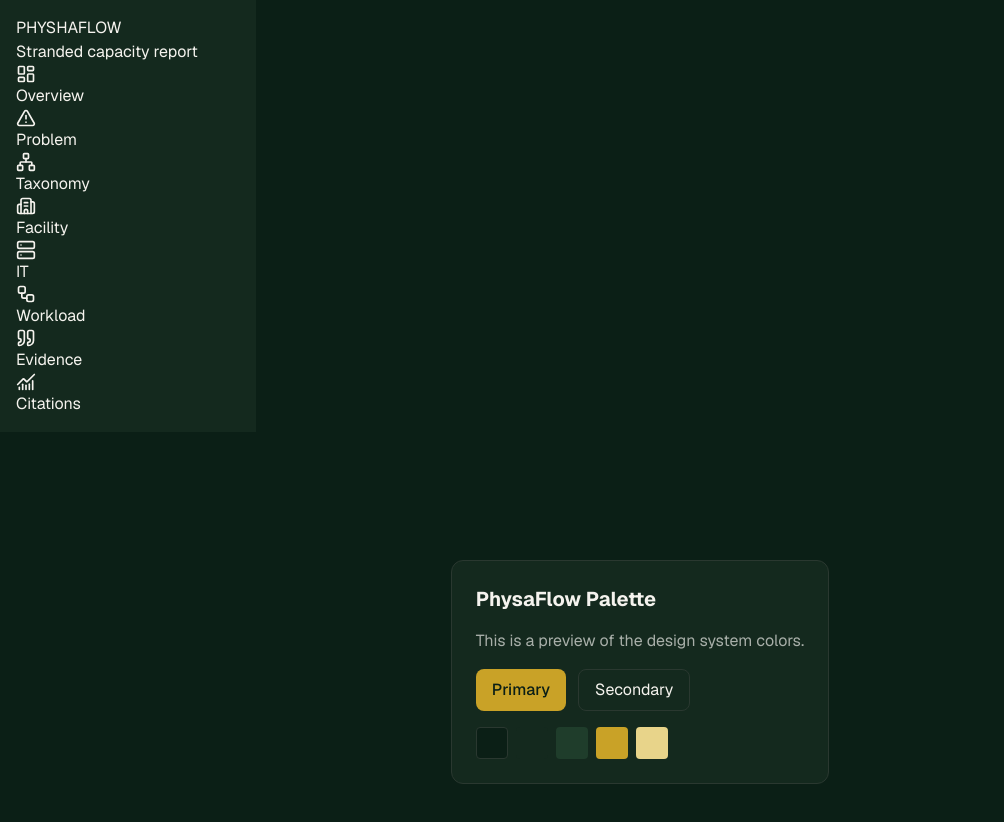
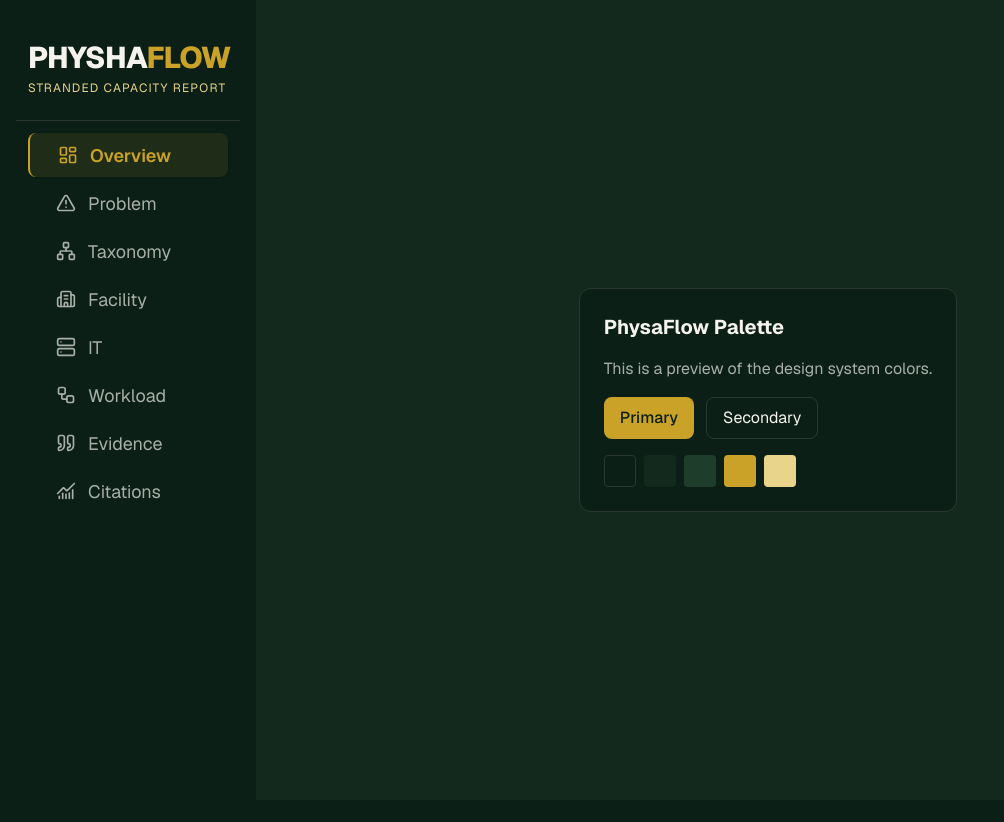
Before and after one commit to No-Country-simulation/so7-26-team-02-physaflow-public-report, a Next.js app: page / in a window 1280 px wide. Shown: the top 822 px of the page, without its empty margins (0-1004 px from the left). After the commit the page ends 800 px from the top, so only its background shows below. Built offline with nearby package versions, Linux system fonts and the light colour scheme.

Commit message:
feat(sidebar): add navigation styling with active/hover states

```diff
--- a/app/components/PaletteTest.tsx
+++ b/app/components/PaletteTest.tsx
@@ -1,6 +1,6 @@
 export default function PaletteTest() {
     return (
-      <div className="max-w-md rounded-xl bg-surface border border-border p-6 space-y-4">
+      <div className="max-w-md rounded-xl bg-background border border-border p-6 space-y-4">
         <h2 className="text-xl font-bold text-foreground">
           PhysaFlow Palette
         </h2>
--- a/app/components/Slidebar.tsx
+++ b/app/components/Slidebar.tsx
@@ -54,24 +54,38 @@ const navItems = [
     },
 ];
 
+
+
 export default function Slidebar() {
     const pathname = usePathname();
     return (
-        <aside className="bg-surface w-64 h-full p-4">
-           <div>
-              <h1>PHYSHAFLOW</h1>
-              <p>Stranded capacity report</p>
+        <aside className="bg-background w-64 h-full p-4">
+            <div className="px-3 py-6 mb-2 border-b border-border">
+                <h1 className="text-foreground text-3xl font-sans font-extrabold tracking-tight">
+                    PHYSHA<span className="text-accent">FLOW</span>
+                </h1>
+                <p className="text-accent-light text-xs uppercase tracking-widest mt-1">
+                    Stranded capacity report
+                </p>
             </div>
             <nav>
-            <ul>
-                {navItems.map(item => (
-                    <li key={item.href}>
-                        <Link href={item.href}>
-                            <item.icon className="w-5 h-5 " />
-                            {item.label}
+                <ul className="m-3 space-y-1">
+                    {navItems.map((item) => {
+                        const isActive = pathname === item.href;
+                        return (
+                            <li key={item.href} className="flex flex-col justify-center">
+                                <Link
+                                    href={item.href}
+                                    className={`flex gap-3 h-11 rounded-lg justify-start items-center pl-7 w-full transition-all duration-200 ${
+                                        isActive
+                                            ? "bg-accent/10 text-accent border-l-2 border-accent font-semibold shadow-sm"
+                                            : "text-muted hover:bg-surface hover:text-foreground hover:translate-x-1"}`}>
+                                <item.icon className={`w-5 h-5 transition-colors ${isActive ? "text-accent" : "text-muted"}`}/>
+                                    <span className="text-[18px]">{item.label}</span>
                                 </Link>
                             </li>
-                ))}
+                        );
+                    })}
                 </ul>
             </nav>
         </aside>
--- a/app/layout.tsx
+++ b/app/layout.tsx
@@ -31,7 +31,7 @@ export default function RootLayout({
       className={`${geistSans.variable} ${geistMono.variable} h-full antialiased`}
       suppressHydrationWarning
     >
-      <body className="min-h-full flex flex-col" suppressHydrationWarning>
+      <body className="h-screen flex flex-row" suppressHydrationWarning>
         <Slidebar />
         {children}
       </body>
--- a/app/page.tsx
+++ b/app/page.tsx
@@ -2,7 +2,7 @@ import PaletteTest from "./components/PaletteTest";
 
 export default function Home() {
   return (
-    <div className="flex flex-col flex-1 items-center justify-center bg-background h-screen">
+    <div className="flex flex-col flex-1 items-center justify-center bg-surface  h-screen">
       <main className="flex flex-1 w-full max-w-3xl flex-col items-center justify-center py-32 px-16">
         <PaletteTest />
       </main>
```
Lines whose indentation alone changed are shown as unchanged.
